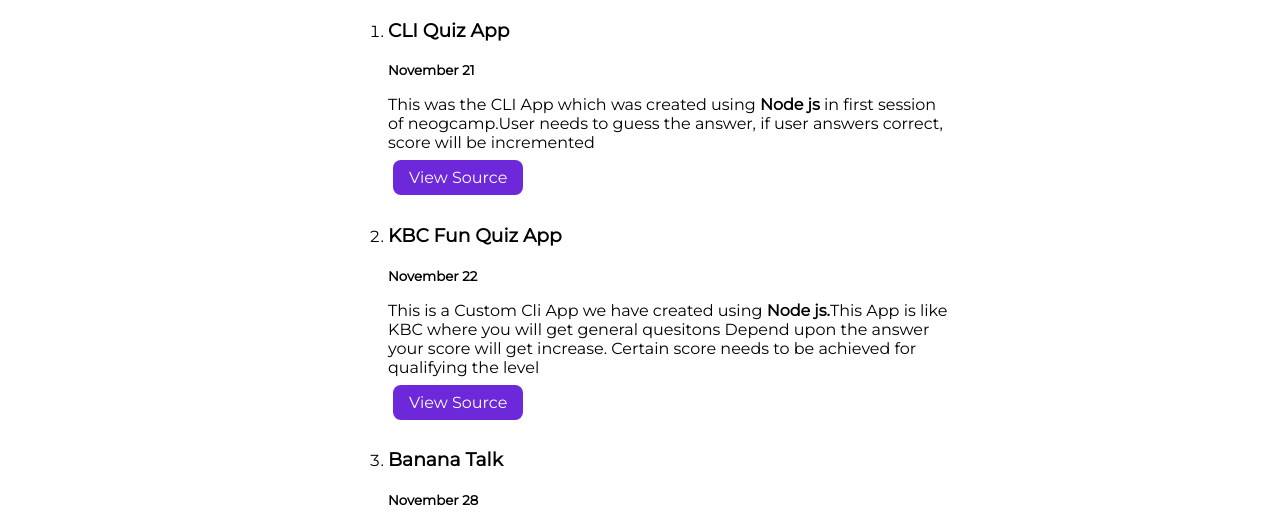
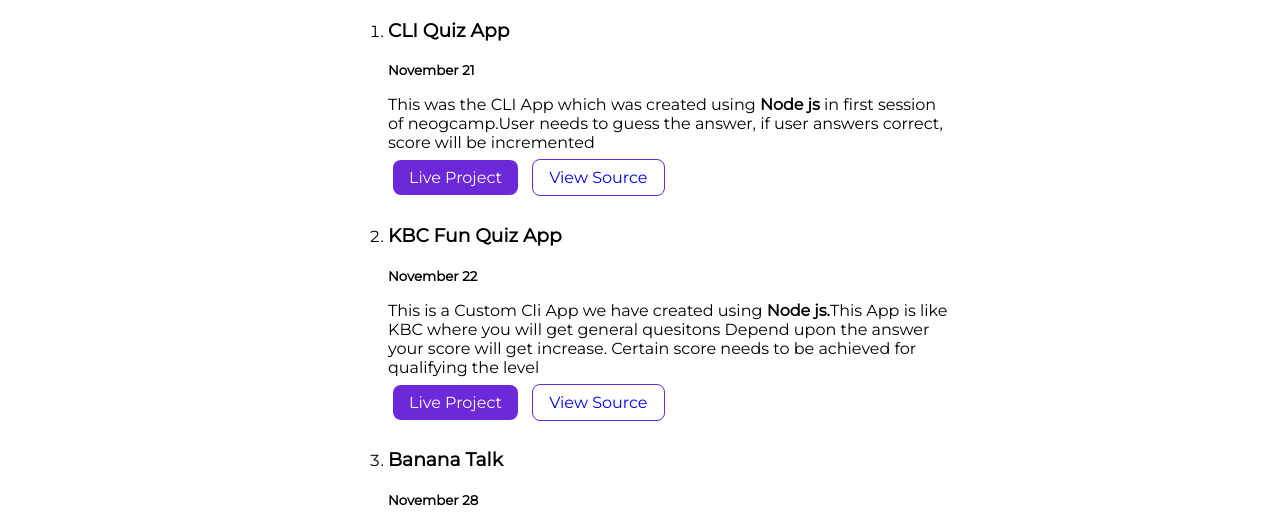
Before and after one commit to noorfarooque/Noor-Porfolio, a plain HTML site: page projects.html in a window 1280 px wide. Shown: the part 231-753 px from the top of the page. Drawn offline with Linux system fonts and the light colour scheme.

Commit message:
Update- Added live project link for two projects
Added the live porject link for cli app project

```diff
--- a/projects.html
+++ b/projects.html
@@ -49,10 +49,10 @@
         <p>This was the CLI App which was created using <strong> Node js</strong> in first session of neogcamp.User needs
         to guess the answer, if user answers correct, score will be incremented </p>
 
-        <a class= "link link-primary " href= "https://github.com/noorfarooque/noor-projectone/blob/master/index.js" target="_blank" >View Source</a>
-       <!--
-        <a  class= "link link-secondary" href="/blogs.html"> Read Blogs</a>
-        !-->
+        <a class= "link link-primary " href= "https://repl.it/@noor786/neogcamp#index.js" target="_blank" >Live Project</a>
+
+        <a  class= "link link-secondary" href="https://github.com/noorfarooque/noor-projectone/blob/master/index.js" target="_blank">View Source</a>
+
 
     </li>
 
@@ -68,10 +68,10 @@
         <p>This is a Custom Cli App we have created using<strong> Node js.</strong>This App is like KBC where you will get general quesitons
         Depend upon the answer your score will get increase. Certain score needs to be achieved for qualifying the level </p>
 
-        <a class= "link link-primary " href= "https://github.com/noorfarooque/noor-project-two/blob/master/index.js" target="_blank" >View Source</a>
-        <!--
-        <a class= "link link-secondary" href="/blogs.html"> Read Blogs</a>
-        !-->
+        <a class= "link link-primary " href= "https://repl.it/@noor786/assignmentOnefunquizapp#index.js" target="_blank" >Live Project</a>
+
+        <a class= "link link-secondary" href="https://github.com/noorfarooque/noor-project-two/blob/master/index.js" target="_blank">View Source</a>
+
 
     </li>
 
```
